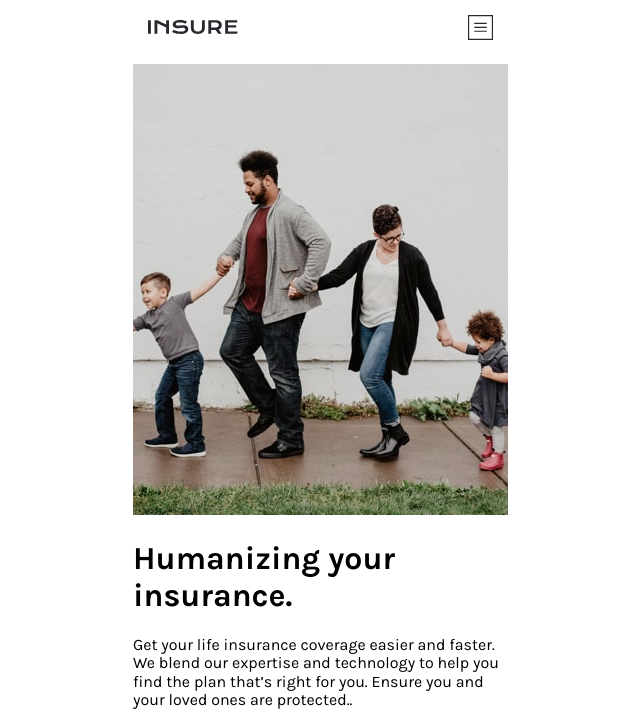
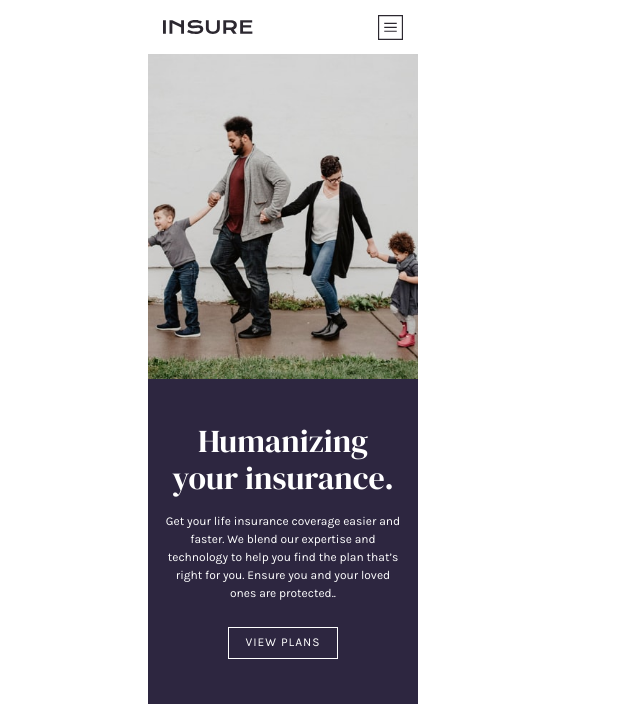
Before and after one commit to Hrodberht/Insure-landing-page, a plain HTML site: page index.html in a window 1280 px wide. Shown: the top 721 px of the page, without its empty margins (357-997 px from the left). Drawn offline with Linux system fonts and the light colour scheme.

Commit message:
add insurance section styles

```diff
--- a/index.html
+++ b/index.html
@@ -30,7 +30,7 @@
     <main class="main">
 
       <div class="insurance">
-        <img src="images/image-intro-mobile.jpg" alt="Image of a family of four holding hands together">
+        <img class="insurance__hero-img"src="images/image-intro-mobile.jpg" alt="Image of a family of four holding hands together">
 
         <h1 class="insurance__header">
           Humanizing your insurance.
@@ -42,10 +42,9 @@
           and your loved ones are protected..
         </p>
 
-        <a class="insurance__plans">
+        <a class="insurance__plans" href="#">
           View plans
         </a>
-
       </div>
 
       <div class="values">
--- a/styles/styles.css
+++ b/styles/styles.css
@@ -1,5 +1,6 @@
 @import url('normalize.css');
 @import url('https://fonts.googleapis.com/css2?family=Karla:wght@400;700&display=swap');
+@import url('https://fonts.googleapis.com/css2?family=DM+Serif+Display&display=swap');
 
 /* Base */
 
@@ -12,9 +13,14 @@ html {
 }
 
 body {
-    max-width: 300px;
+    max-width: 270px;
     margin: 0 auto;
     font-family: Karla, Arial, Helvetica, sans-serif;
+}
+
+h1, h2, h3, h4, h5, h6 {
+    font-family: 'DM Serif Display', Arial, Helvetica, sans-serif;
+    font-weight: 400;
 }
 
 /* Holy Grail */
@@ -28,7 +34,7 @@ body {
         "footer";
 
     grid-template-rows: 54px 1fr auto;
-    grid-gap: 10px;
+    grid-gap: 0;
 
     height: calc(100vh - 20px);
 }
@@ -54,6 +60,47 @@ body {
 
 /* Main */
 
+.insurance {
+    background-color: hsl(256, 26%, 20%);
+    color: white;
+    height: 650px;
+}
+
+.insurance__hero-img {
+    width: 270px;
+}
+
+.insurance__header {
+    margin: 0 auto;
+    padding-top: 40px;
+    padding-bottom: 15px;
+    text-align: center;
+    max-width: 240px;
+}
+
+.insurance__description {
+    max-width: 240px;
+    margin: 0 auto;
+    padding-bottom: 25px;
+    text-align: center;
+    line-height: 1.5em;
+    font-size: 0.75em;
+}
+
+.insurance__plans {
+    display: block;
+    width: 110px;
+    text-align: center;
+    margin: 0 auto;
+    padding: 8px;
+    border: 1px solid white;
+    font-size: 0.75em;
+    text-transform: uppercase;
+    letter-spacing: 1px;
+    color: inherit;
+    text-decoration: none;
+}
+
 /* Footer */
 
 .attribution {
```
